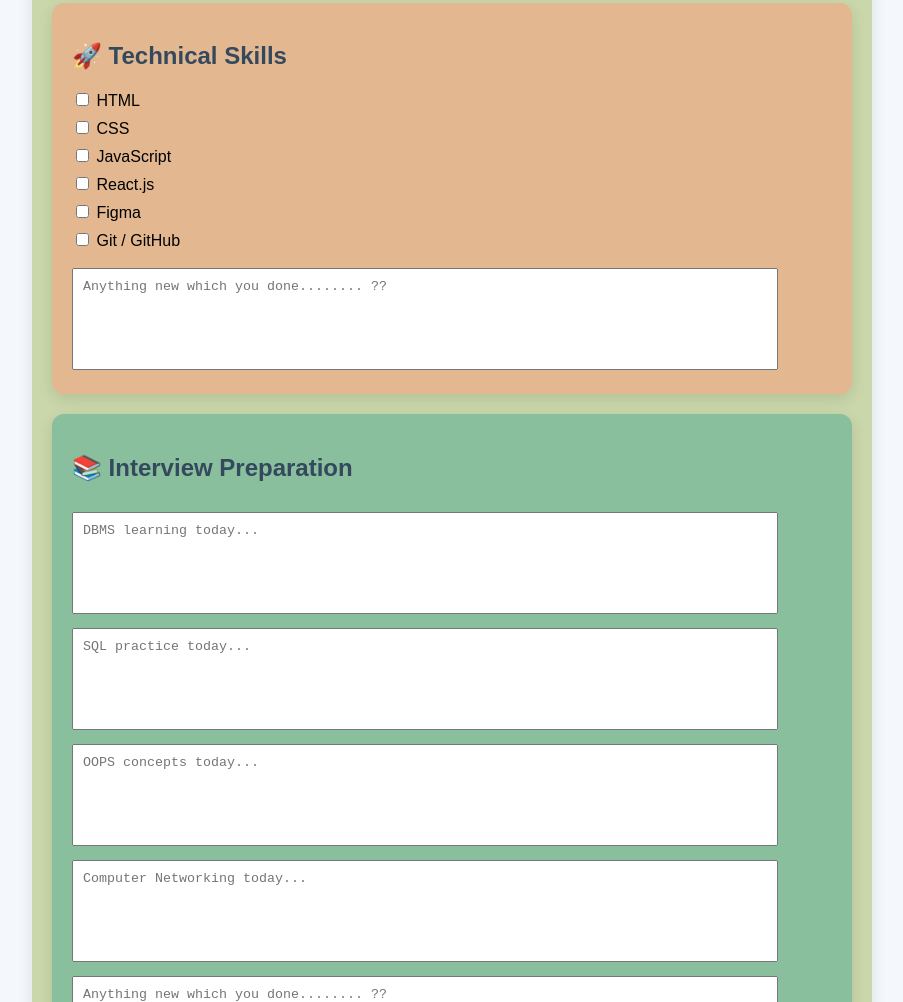
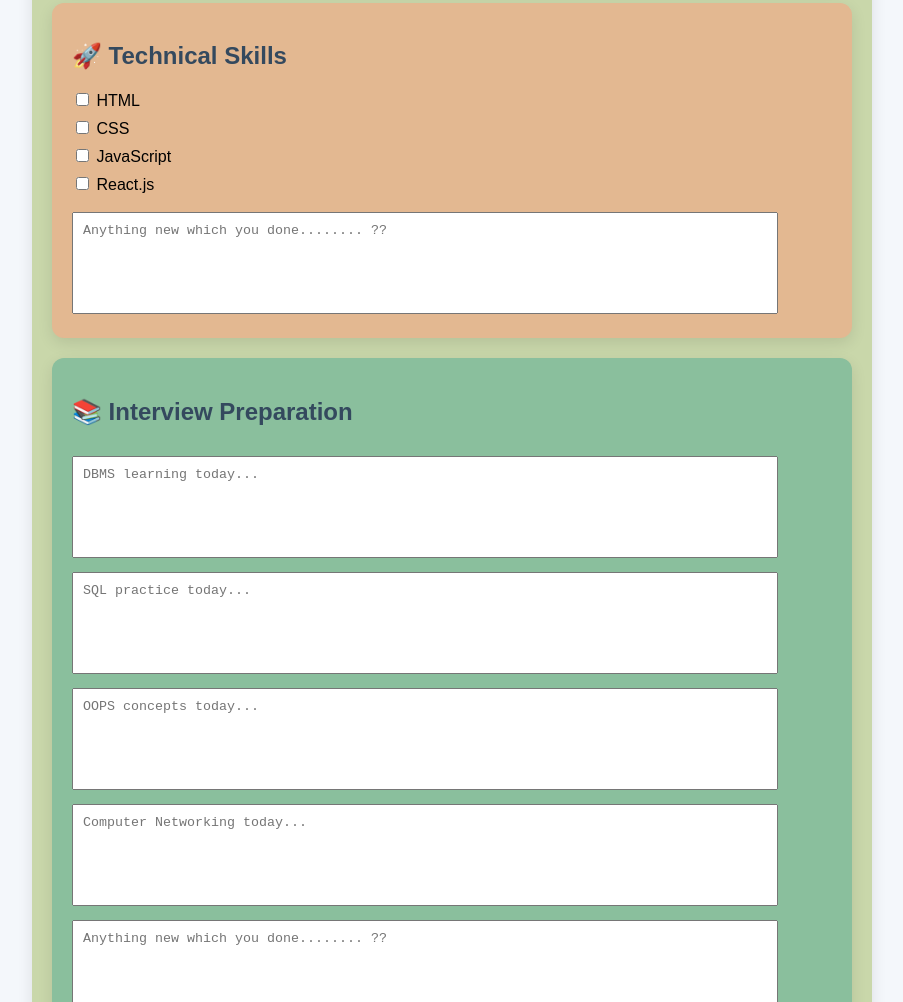
Before and after one commit to Kresha2210/personal-life-tracker, a plain HTML site: page index.html in a window 1280 px wide. Shown: the part 1259-2261 px from the top of the page, without its empty margins (188-1091 px from the left). Drawn offline with Linux system fonts and the light colour scheme.

```diff
--- a/index.html
+++ b/index.html
@@ -67,8 +67,8 @@
     <label><input type="checkbox" id="css"> CSS</label>
     <label><input type="checkbox" id="js"> JavaScript</label>
     <label><input type="checkbox" id="react"> React.js</label>
-    <label><input type="checkbox" id="figma"> Figma</label>
-    <label><input type="checkbox" id="git"> Git / GitHub</label>
+    <!-- <label><input type="checkbox" id="figma"> Figma</label> -->
+    <!-- <label><input type="checkbox" id="git"> Git / GitHub</label> -->
     <textarea id="dsaa" placeholder="Anything new which you done........ ??">   </textarea>
 
 </section>
@@ -102,4 +102,5 @@
 
 </body>
 </html>
+
 </section>
```
